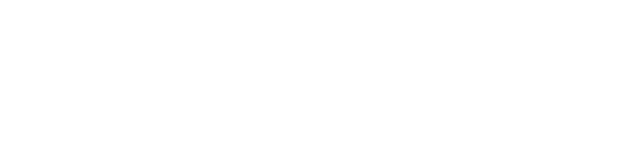
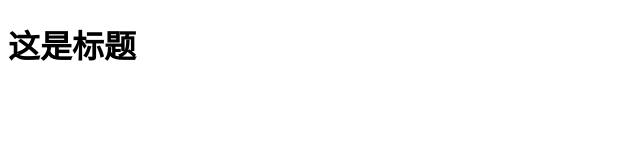
Before and after one commit to anne7699/qsc_2019, a plain HTML site: page index.html in a window 1280 px wide. Shown: the whole page, without its empty margins (0-640 px from the left). Drawn offline with Linux system fonts and the light colour scheme.

Commit message:
为index.html的h1标签添加内容

```diff
--- a/index.html
+++ b/index.html
@@ -8,6 +8,6 @@
     <title>Title</title>
 </head>
 <body>
-<h1></h1>
+<h1>这是标题</h1>
 </body>
 </html>
```
